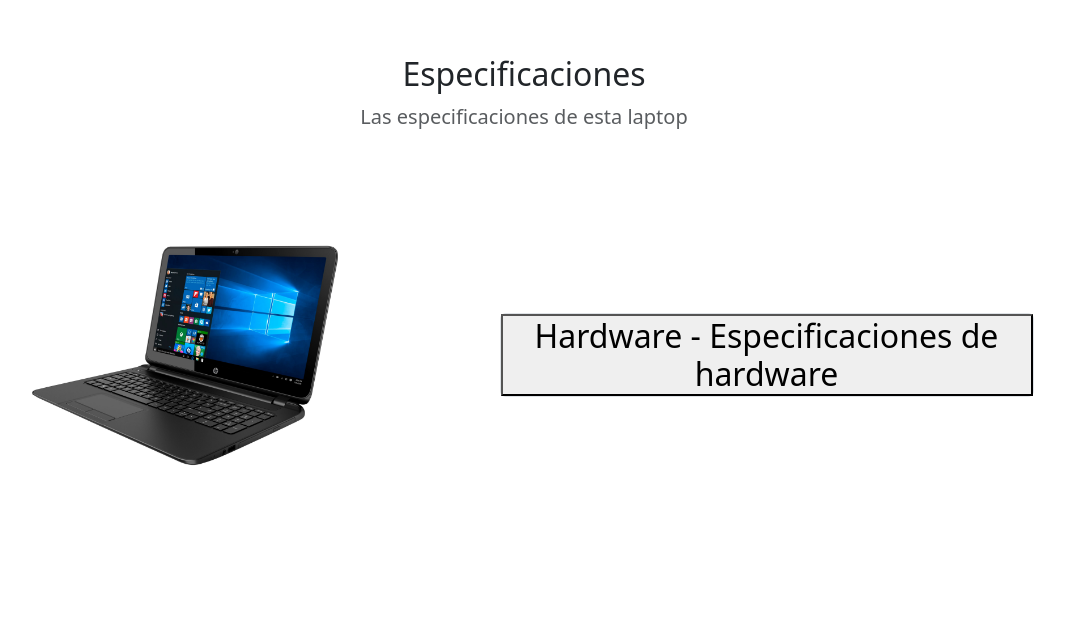
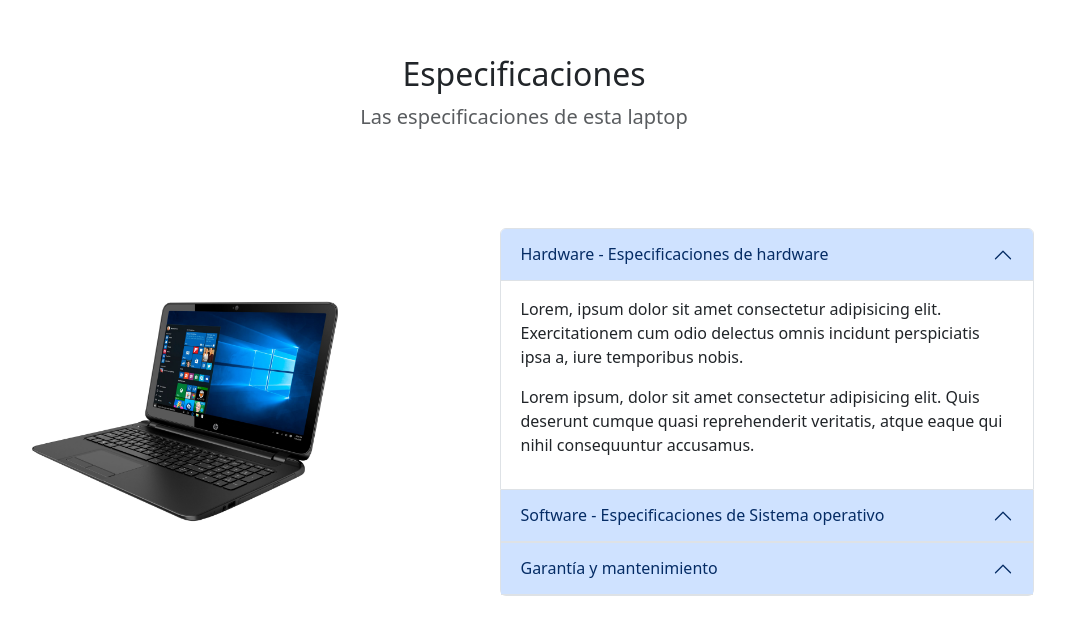
Before and after one commit to WinTux/Clases-Bootstrap, a plain HTML site: page Resources/completa.html in a window 1280 px wide. Shown: the part 1730-2364 px from the top of the page, without its empty margins (116-1181 px from the left). Before the commit the page ends 2321 px from the top, so only its background shows below. Drawn offline with nearby package versions, Linux system fonts and the light colour scheme.

Commit message:
Accordion

```diff
--- a/Resources/completa.html
+++ b/Resources/completa.html
@@ -135,13 +135,47 @@
                     <div id="partes" class="accordion">
                         <div class="accordion-item">
                             <h2 id="heading-1" class="accordion-header">
-                                <button class="accordio-button" type="button"
+                                <button class="accordion-button" type="button"
                                 data-bs-toggle="collapse" data-bs-target="#parte-1"
                                 aria-expanded="true" aria-controls="parte-1">
                             Hardware - Especificaciones de hardware</button>
                             </h2>
-                            <div id="parte-1" class="accordion-collapse collapse show">
-
+                            <div id="parte-1" class="accordion-collapse collapse show"
+                            aria-labelledby="heading-1" data-bs-parent="#partes">
+                                <div class="accordion-body">
+                                    <p>Lorem, ipsum dolor sit amet consectetur adipisicing elit. Exercitationem cum odio delectus omnis incidunt perspiciatis ipsa a, iure temporibus nobis.</p>
+                                    <p>Lorem ipsum, dolor sit amet consectetur adipisicing elit. Quis deserunt cumque quasi reprehenderit veritatis, atque eaque qui nihil consequuntur accusamus.</p>
+                                </div>
+                            </div>
+                        </div>
+                        <div class="accordion-item">
+                            <h2 id="heading-2" class="accordion-header">
+                                <button class="accordion-button" type="button"
+                                data-bs-toggle="collapse" data-bs-target="#parte-2"
+                                aria-expanded="true" aria-controls="parte-2">
+                            Software - Especificaciones de Sistema operativo</button>
+                            </h2>
+                            <div id="parte-2" class="accordion-collapse collapse"
+                            aria-labelledby="heading-2" data-bs-parent="#partes">
+                                <div class="accordion-body">
+                                    <p>Lorem, ipsum dolor sit amet consectetur adipisicing elit. Exercitationem cum odio delectus omnis incidunt perspiciatis ipsa a, iure temporibus nobis.</p>
+                                    <p>Lorem ipsum, dolor sit amet consectetur adipisicing elit. Quis deserunt cumque quasi reprehenderit veritatis, atque eaque qui nihil consequuntur accusamus.</p>
+                                </div>
+                            </div>
+                        </div>
+                        <div class="accordion-item">
+                            <h2 id="heading-3" class="accordion-header">
+                                <button class="accordion-button" type="button"
+                                data-bs-toggle="collapse" data-bs-target="#parte-3"
+                                aria-expanded="true" aria-controls="parte-3">
+                            Garantía y mantenimiento</button>
+                            </h2>
+                            <div id="parte-3" class="accordion-collapse collapse"
+                            aria-labelledby="heading-3" data-bs-parent="#partes">
+                                <div class="accordion-body">
+                                    <p>Lorem, ipsum dolor sit amet consectetur adipisicing elit. Exercitationem cum odio delectus omnis incidunt perspiciatis ipsa a, iure temporibus nobis.</p>
+                                    <p>Lorem ipsum, dolor sit amet consectetur adipisicing elit. Quis deserunt cumque quasi reprehenderit veritatis, atque eaque qui nihil consequuntur accusamus.</p>
+                                </div>
                             </div>
                         </div>
                     </div>
```
